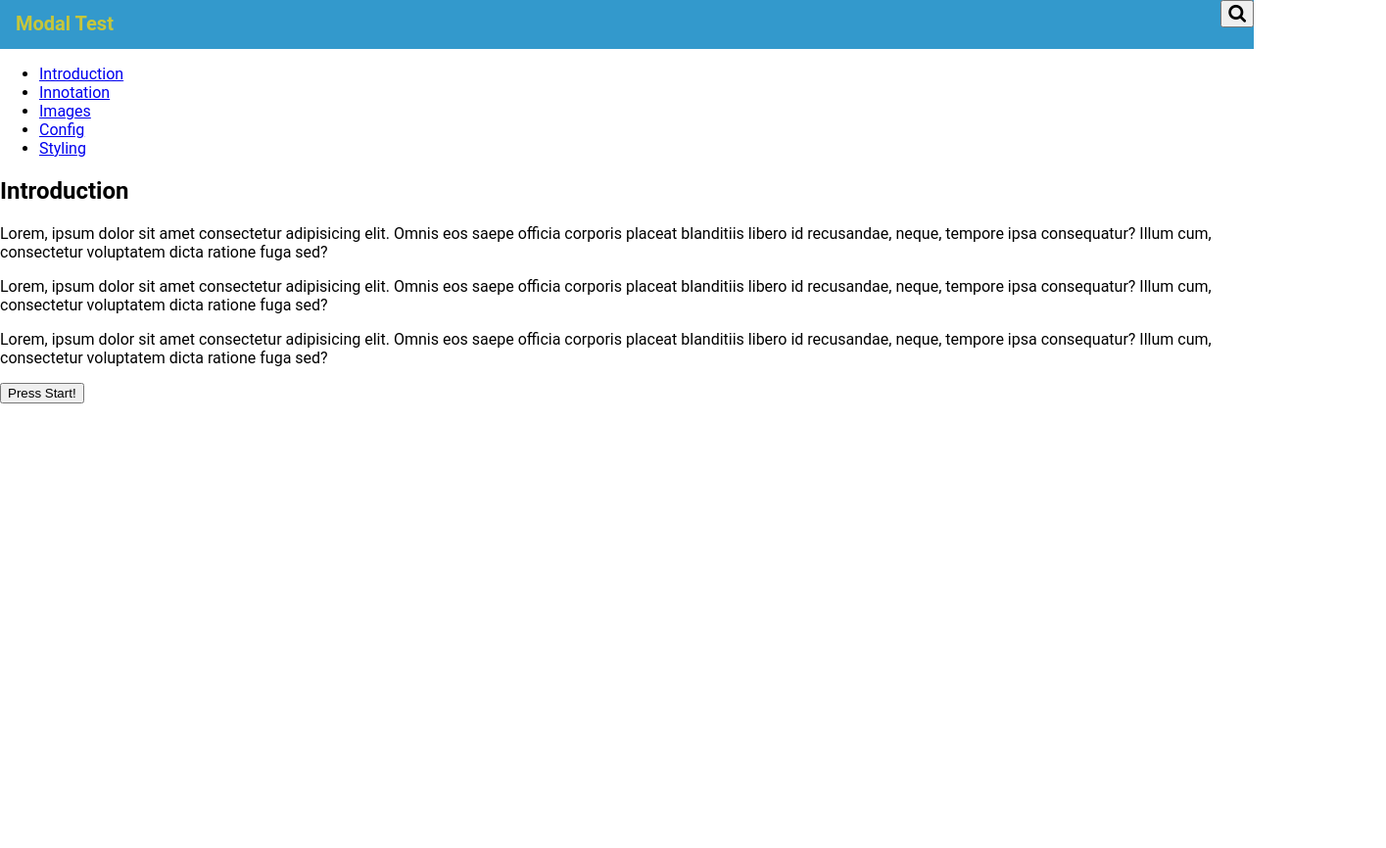
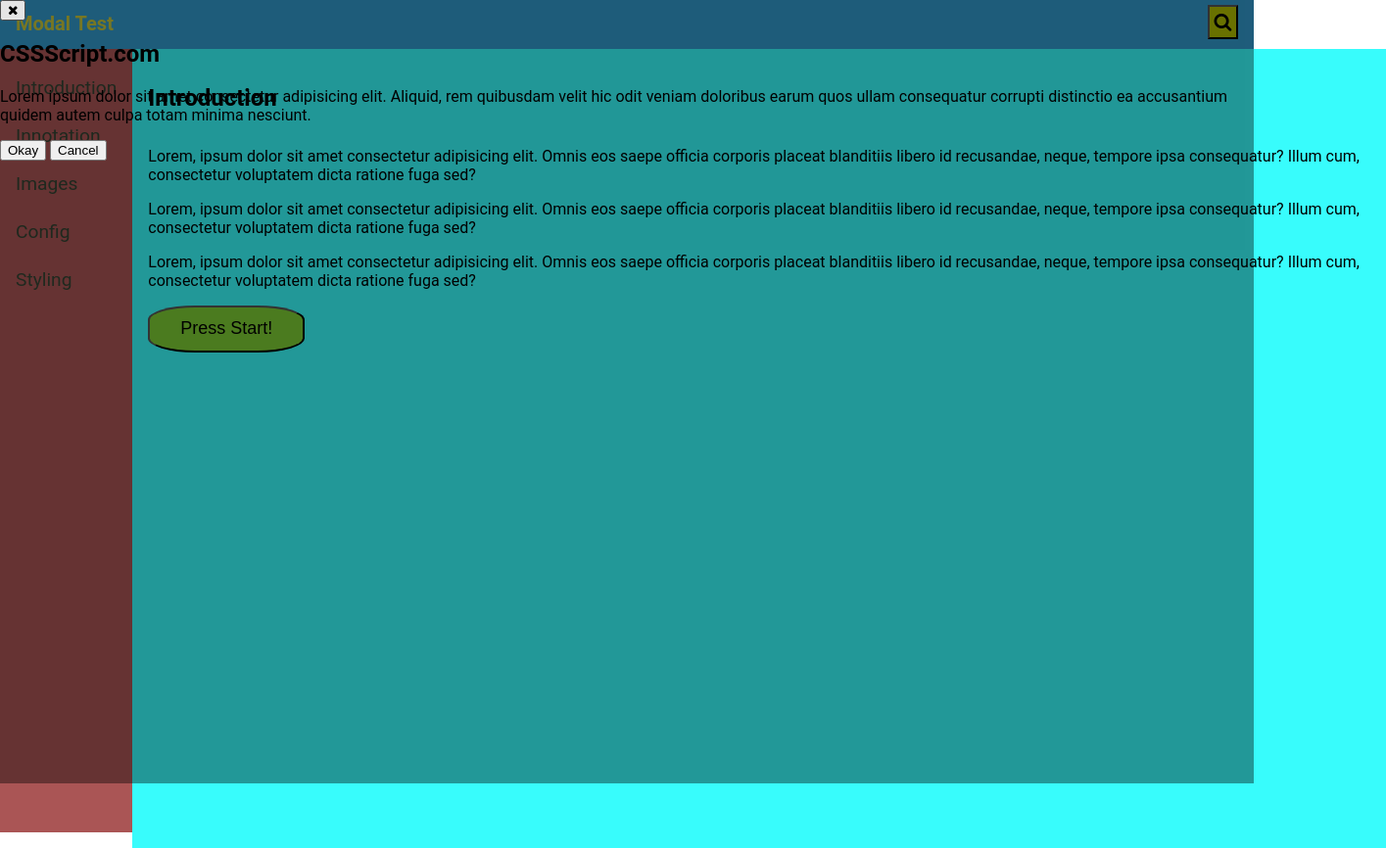
Before and after one commit to Vilhelmus25/modal, a plain HTML site: page index.html in a window 1280 px wide. Shown: the whole page at 98% size, 1415 px wide, since content can reach past the window. Before the commit the page ends 800 px from the top, so only its background shows below. Drawn offline with Linux system fonts and the light colour scheme.

Commit message:
js hátra

```diff
--- a/css/modal.css
+++ b/css/modal.css
@@ -20,14 +20,128 @@ header{
     line-height: 3rem;
    /* margin: -0.5rem;  */  /*lehet inline-block kell*/
 }
+
+main{
+    display: flex;
+    flex-direction: row;
+    flex-wrap: nowrap;
+    flex: 0,1,auto;
+}
+
 .h3__title{
     display: inline;
     font-size: 1.25rem;
     margin: 1rem;
 }
+
 .search__btn{
    display: inline;
    float: right;
     font-size: 1.2rem;
-    padding: 2rem, 2rem;
+    padding: 0.3rem;
+    margin-top: 0.3rem;
+    margin-right: 1rem;
+    background-color: rgb(176, 189, 0);
 }
+
+.main__nav{
+    flex: 0,0,100%;
+    background-color: #A55;
+    max-width: 100%;
+    margin: 0, 0;
+}
+.nav__ul{
+    margin-top: 0rem;
+    padding-left: 1rem;
+    padding-right: 1rem;
+    padding-top: 1rem;
+    height: 100vh;
+}
+
+.li__categories{
+    list-style-type: none;
+    display: block;
+    line-height: 3rem;
+
+}
+
+.nav__a{
+    pointer-events: none;
+    text-decoration: none;
+    font-size: 1.2rem;
+    color: #343;
+
+}
+
+section{
+    background-color: rgb(56, 252, 252);
+    min-width: 100%;
+}
+.h1__intro{
+    padding: 1rem;
+}
+
+.ps{
+    padding-left: 1rem;
+}
+
+.button__pressStart{
+    background-color: rgb(125, 204, 51);
+    width: 10rem;
+    height: 3rem;
+    font-size: large;
+    border-radius: 30%;
+    box-shadow: 0px, 50px, 50px, #777;
+
+}
+.button__pressStart:hover{
+    background-color:   rgb(238, 241, 4) ;
+    -webkit-transition : background-color 0.3s linear;
+    -moz-transition : background-color 0.3s linear;
+    -o-transition : background-color 0.3s linear;
+    transition : background-color 0.3s linear;
+}
+.button__pressStart:focus{
+    border-color: rgb(125, 204, 51);
+}
+
+
+/* modal*/
+.modal {
+    display: none; /* Hidden by default */
+    position: fixed; /* Stay in place */
+    z-index: 1; /* Sit on top */
+    left: 0;
+    top: 0;
+    width: 100%; /* Full width */
+    height: 100%; /* Full height */
+    overflow: auto; /* Enable scroll if needed */
+    background-color: rgb(0,0,0); /* Fallback color */
+    background-color: rgba(0,0,0,0.4); /* Black w/ opacity */
+  }
+
+  /* Modal Content/Box */
+  .modal__content {
+      display: inline;
+      position: relative;
+    background-color: #fefefe;
+    margin: 15% auto; /* 15% from the top and centered */
+    padding: 20px;
+    border: 1px solid #888;
+    width: 80%; /* Could be more or less, depending on screen size */
+  }
+
+  /* The Close Button */
+  .close {
+    color: #aaa;
+    float: right;
+    font-size: 28px;
+    font-weight: bold;
+  }
+
+  .close:hover,
+  .close:focus {
+    color: black;
+    text-decoration: none;
+    cursor: pointer;
+  }
--- a/index.html
+++ b/index.html
@@ -9,7 +9,7 @@
     <link rel="stylesheet" href="./css/modal.css">
 </head>
 
-<body>
+<body class="body__area">
     <header>
         <h3 class="h3__title">Modal Test</h3>
         <button class="search__btn">
@@ -21,18 +21,18 @@
             <nav class="main__nav">
                 <ul class="nav__ul">
 
-                    <li><a class="nav__a--icon" href="index.html">Introduction</a></li>
+                    <li class="li__categories"><a class="nav__a" href="index.html">Introduction</a></li>
 
-                    <li><a class="nav__a--icon" href="index.html">Innotation</a></li>
-                    <li><a class="nav__a--icon" href="index.html">Images</a></li>
+                    <li class="li__categories"><a class="nav__a" href="index.html">Innotation</a></li>
+                    <li class="li__categories"><a class="nav__a" href="index.html">Images</a></li>
 
-                    <li><a class="nav__a--icon" href="index.html">Config</a></li>
-                    <li><a class="nav__a--icon" href="index.html">Styling</a></li>
+                    <li class="li__categories"><a class="nav__a" href="index.html">Config</a></li>
+                    <li class="li__categories"><a class="nav__a" href="index.html">Styling</a></li>
                 </ul>
             </nav>
         </aside>
         <section>
-            <h1> Introduction </h1>
+            <h1 class="h1__intro"> Introduction </h1>
             <div class="ps">
                 <p class="textContent">
                     Lorem, ipsum dolor sit amet consectetur adipisicing elit. Omnis eos saepe officia corporis placeat
@@ -51,9 +51,31 @@
                     blanditiis libero id recusandae, neque, tempore ipsa consequatur? Illum cum, consectetur voluptatem
                     dicta ratione fuga sed?
                 </p>
-                <button class="pressStart">Press Start!</button>
+                <button class="button__pressStart">Press Start!</button>
             </div>
         </section>
+
+        <div class="modal" id="modal__id">
+            <div class="modal-content">
+                <button class="button__close">
+                    <i id="color__btn" class="fa fa-close"></i>
+                </button>
+                <h2 class="h2__content">
+                    CSSScript.com
+                </h2>
+                <p>Lorem ipsum dolor sit amet consectetur adipisicing elit. Aliquid, rem quibusdam velit hic odit veniam
+                    doloribus earum quos ullam consequatur corrupti distinctio ea accusantium quidem autem culpa totam
+                    minima nesciunt.</p>
+
+                <button class="button__okay">
+                    Okay
+                </button>
+                <button class="button__cancel">
+                    Cancel
+                </button>
+            </div>
+
+        </div>
     </main>
 
 
--- a/js/modal.js
+++ b/js/modal.js
@@ -0,0 +1,5 @@
+let modal = document.querySelectorAll('.body__area');
+
+document.addEventListener('mouseover', () => {
+    document.getElementById("modal__id").style.display = 'block';               // getElementsByClassNames-re még nem működik
+});
```
